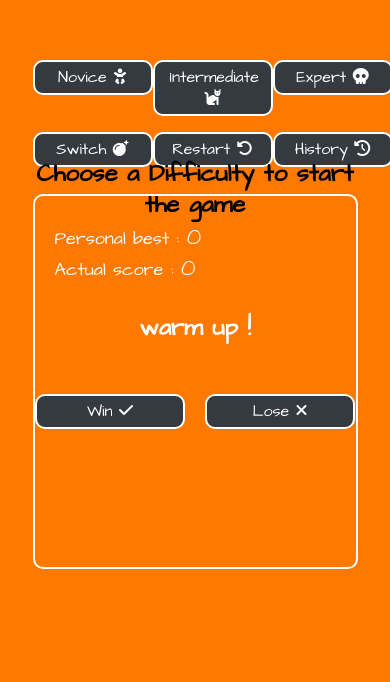
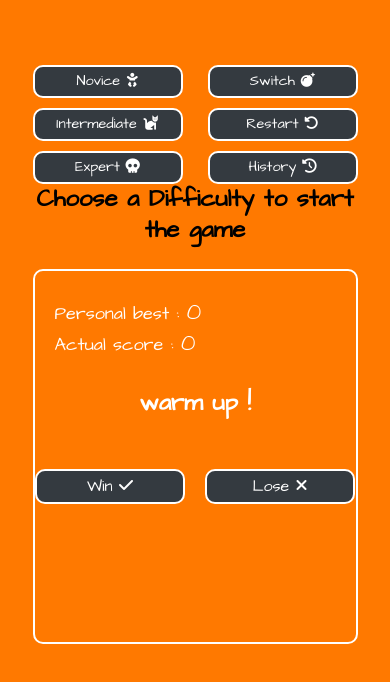
Before and after one commit to RoXxIV/Game-Of-Skate, a plain HTML site: page index.html in a window 390 px wide. Shown: the part 90-772 px from the top of the page. Drawn offline with Linux system fonts and the light colour scheme.

Commit message:
edit responsive

```diff
--- a/css/style.css
+++ b/css/style.css
@@ -95,7 +95,7 @@ main {
 #app {
   grid-column-start: 4;
   grid-column-end: 10;
-  grid-row-start: 3;
+  grid-row-start: 4;
   grid-row-end: 8;
   border: 2px solid white;
   padding: 10px 20px;
@@ -158,25 +158,37 @@ main {
   #gameMode {
     grid-column-start: 2;
     grid-column-end: 12;
+    display: flex;
+    justify-content: space-between;
   }
   #gameMode span {
-    width: 120px;
+    width: 150px;
+    font-size: 0.9em;
+    margin: 5px 0px;
+  }
+  #lvl-choice {
+    flex-direction: column;
+  }
+  #gameStatus {
+    flex-direction: column;
   }
   #info {
     grid-column-start: 2;
     grid-column-end: 12;
+    grid-row-start: 3;
+    margin-top: -30px;
   }
   #app {
     grid-column-start: 2;
     grid-column-end: 12;
-    grid-row-start: 3;
-    grid-row-end: 8;
+    grid-row-start: 4;
+    grid-row-end: 9;
   }
   #history-bloc {
     grid-column-start: 2;
     grid-column-end: 12;
-    grid-row-start: 8;
-    grid-row-end: 10;
+    grid-row-start: 9;
+    grid-row-end: 11;
     text-align: center;
     overflow-y: scroll;
     margin-top: 15px;
--- a/js/game.js
+++ b/js/game.js
@@ -87,7 +87,7 @@ function startGame() {
   }
   //vide l'historique + infoMsg
   historyDom.innerHTML = "";
-  infoMsgDom.innerHTML = "";
+  infoMsgDom.innerHTML = "🍍";
   //affiche une premiere trick
   GenerateTrick(trickList);
 }
```
